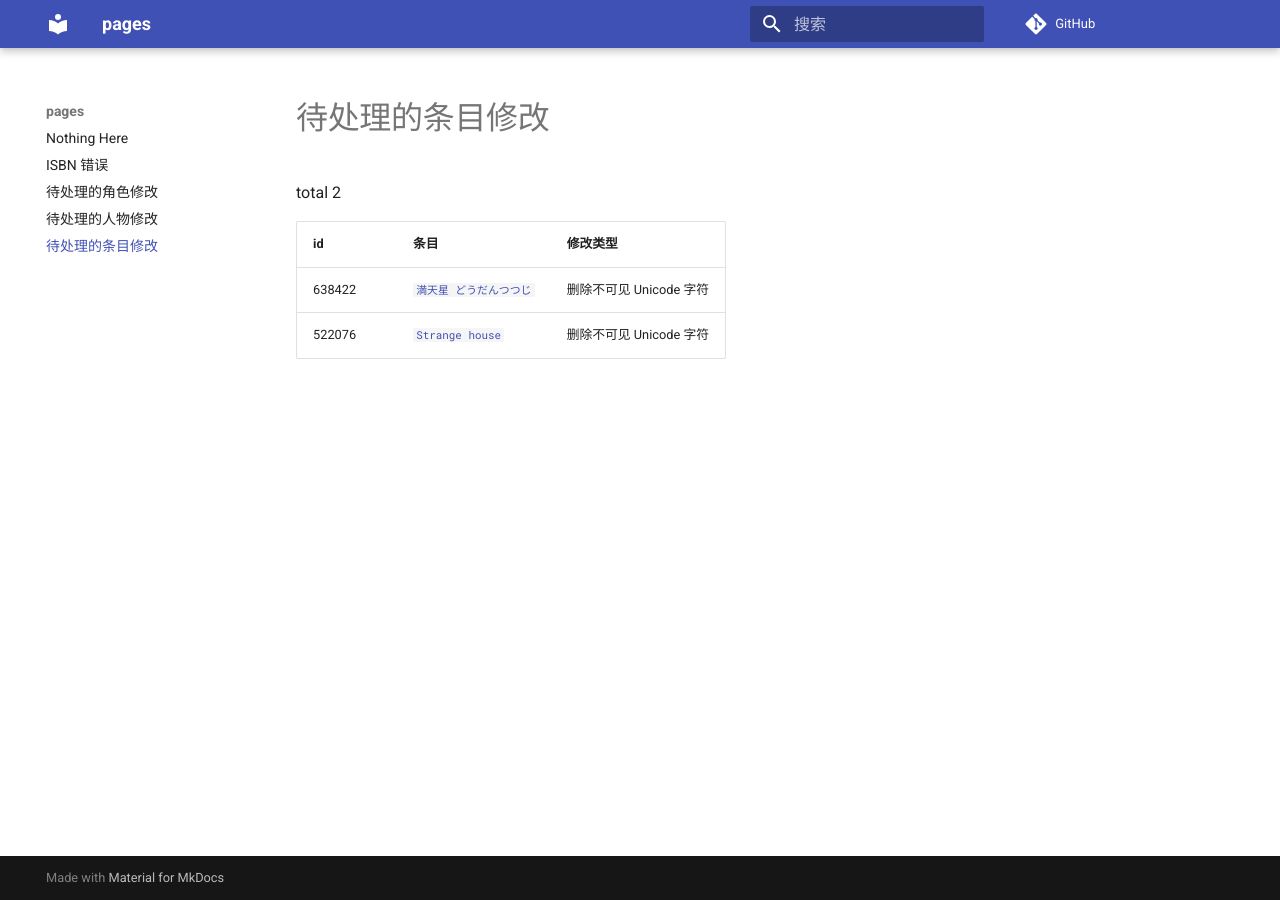
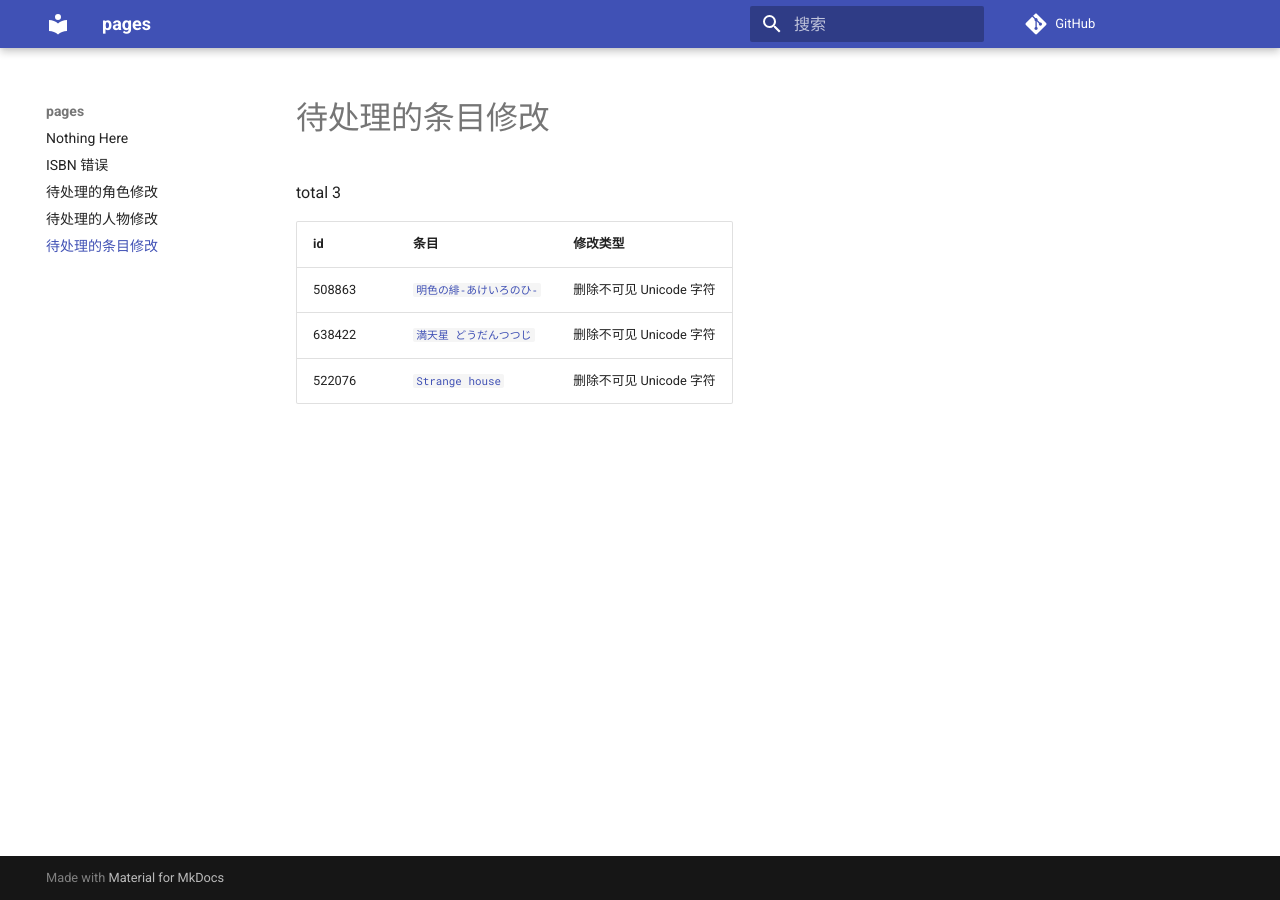
Before and after one commit to trim21/bangumi-pages, an MkDocs documentation site: the page built from docs/pending-subject-changes.md, in a window 1280 px wide. Built offline with MkDocs 1.6.1 and Material for MkDocs 9.7.7, drawn with Linux system fonts in a browser that asks for light colours; comment, search, counter and statistics services are not loaded.

Commit message:
update pending-changes.md

```diff
--- a/docs/pending-subject-changes.md
+++ b/docs/pending-subject-changes.md
@@ -1,8 +1,9 @@
 # 待处理的条目修改
 
-total 2
+total 3
 
 | id | 条目 | 修改类型 |
 | --- | --- | --- |
+| 508863 | [`明色の緋‐あけいろのひ‐`](https://bgm.tv/subject/508863) | 删除不可见 Unicode 字符 |
 | 638422 | [`満天星 どうだんつつじ`](https://bgm.tv/subject/638422) | 删除不可见 Unicode 字符 |
 | 522076 | [`Strange house`](https://bgm.tv/subject/522076) | 删除不可见 Unicode 字符 |
```
